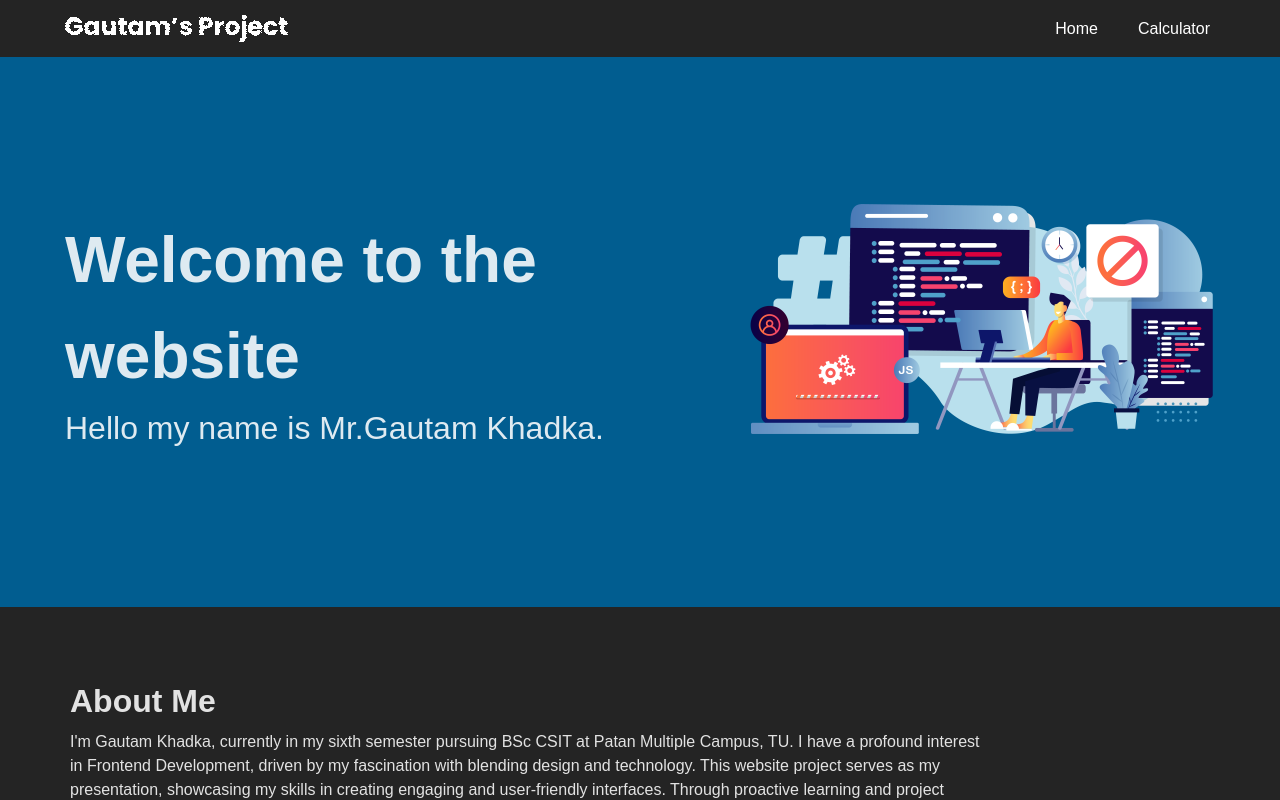
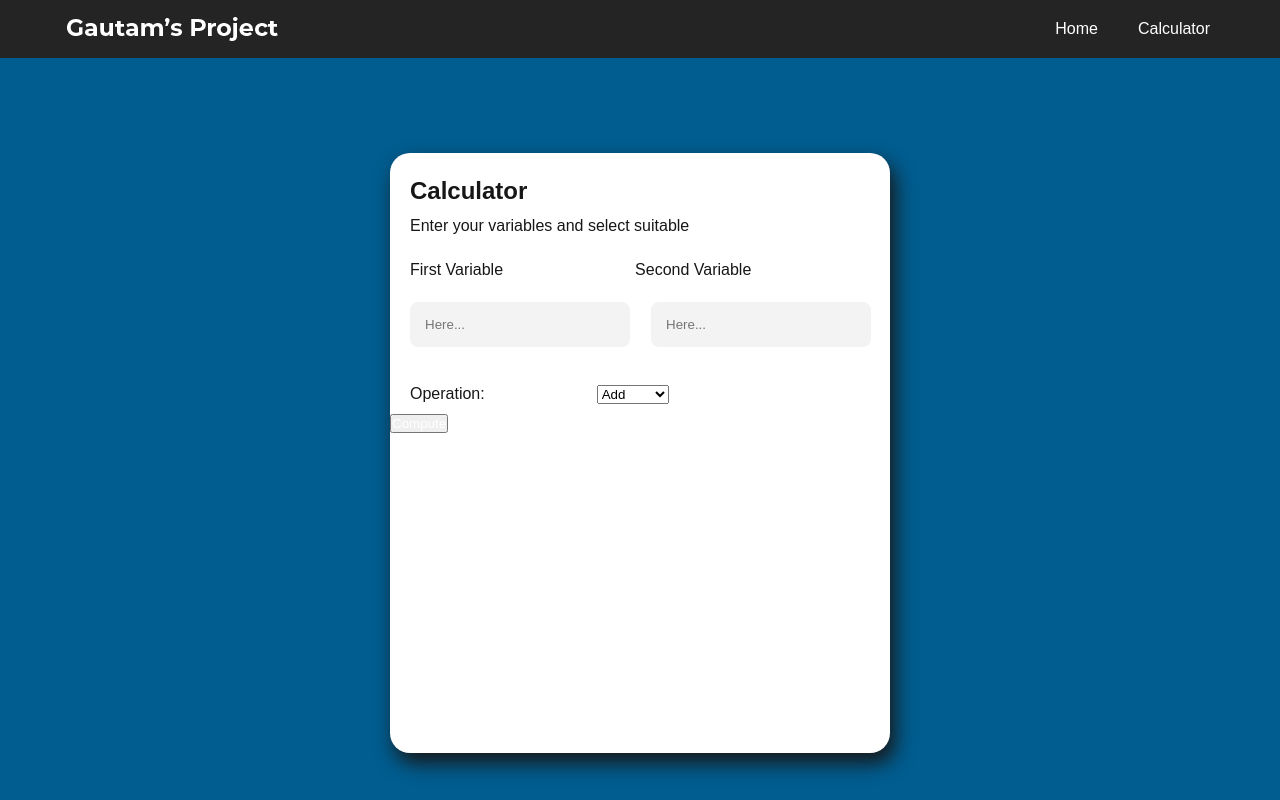
Before and after one commit to GautamKhadka1/myproject, a React (Vite) app in the folder project1/: page /calculator in a window 1280 px wide. Shown: the top 800 px of the page. Built offline with nearby package versions, Linux system fonts and the light colour scheme.

Commit message:
Commit with changes such as adding calculator

```diff
--- a/project1/package.json
+++ b/project1/package.json
@@ -11,6 +11,7 @@
   "dependencies": {
     "react": "^18.2.0",
     "react-dom": "^18.2.0",
+    "react-hooks": "^1.0.1",
     "react-router-dom": "^6.22.3"
   },
   "devDependencies": {
--- a/project1/src/App.jsx
+++ b/project1/src/App.jsx
@@ -1,22 +1,27 @@
-import Navbar from './components/Navbar';
-import Body from './components/Body';
-import Footer from './components/Footer';
-import AboutMe from './components/AboutMe';
+import React from "react";
+import Calculator from "./components/Calculator";
+import Home from "./components/Home";
 
-
-
-import './components/index.css';
+import {
+  BrowserRouter as Router,
+  Routes,
+  Route,
+  Navigate,
+} from "react-router-dom";
+import "./components/index.css";
 function App() {
-
   return (
-    <div >
-      <Navbar/>
-      <Body/>
-
-      <AboutMe/>
-      <Footer/>
-    </div>
-  )
+    <>
+      <Router>
+        <Routes>
+          <Route exact path="/" element={<Home />} />
+        </Routes>
+        <Routes>
+          <Route  path="/calculator" element={<Calculator />} />
+        </Routes>
+      </Router>
+    </>
+  );
 }
 
-export default App
+export default App;
--- a/project1/src/components/Calculator.jsx
+++ b/project1/src/components/Calculator.jsx
@@ -1,10 +1,22 @@
 import React from 'react';
+import Navbar from './/Navbar';
+
+import Footer from './Footer';
+import CalculatorForm from './CalculatorForm';
+
+
 import './index.css';
 function Calculator(){
     return(
-        <h1>
-        This is Calculator
-      </h1>
+      <div>
+      <Navbar/>
+      <div id="formContainer">
+        <CalculatorForm/>
+      </div>
+
+
+      <Footer/>
+  </div>
     );
 }
 export default Calculator;
--- /dev/null
+++ b/project1/src/components/CalculatorForm.jsx
@@ -0,0 +1,71 @@
+import "./index.css";
+import React, { useState } from "react";
+
+
+function CalculatorForm() {
+    const [num1, setNum1] = useState("");
+const [num2, setNum2] = useState("");
+const [operation, setOperation] = useState("add");
+const [result, setResult] = useState("");
+
+const handleCalculate = () => {
+  let computedResult;
+  switch (operation) {
+    case "add":
+      computedResult = parseFloat(num1) + parseFloat(num2);
+      break;
+    case "subtract":
+      computedResult = parseFloat(num1) - parseFloat(num2);
+      break;
+    case "multiply":
+      computedResult = parseFloat(num1) * parseFloat(num2);
+      break;
+    default:
+      computedResult = "";
+  }
+  setResult(computedResult);
+};
+  return (
+    <div id="calculatorform">
+      <h2>Calculator</h2>
+      <p>Enter your variables and select suitable </p>
+      <form id="cform">
+        <label for="x">
+          First Variable
+          <br />
+        </label>
+        <label for="y">
+          Second Variable
+          <br />
+        </label>
+        <input
+          id="x"
+          value={num1}
+          onChange={(e) => setNum1(e.target.value)}
+          type="text"
+          placeholder="Here..."
+        ></input>
+
+        <input
+          id="y"
+          value={num2}
+          onChange={(e) => setNum2(e.target.value)}
+          type="text"
+          placeholder="Here..."
+        ></input>
+        <label>Operation:</label>
+        <select
+          value={operation}
+          onChange={(e) => setOperation(e.target.value)}
+        >
+          <option value="add">Add</option>
+          <option value="subtract">Subtract</option>
+          <option value="multiply">Multiply</option>
+        </select>
+      </form>
+      <button onClick={handleCalculate}>Compute</button>
+        {result && <p>Result: {result}</p>}
+    </div>
+  );
+}
+export default CalculatorForm;
--- /dev/null
+++ b/project1/src/components/Home.jsx
@@ -0,0 +1,19 @@
+import React from 'react';
+import Navbar from './/Navbar';
+import Body from './Body';
+import Footer from './Footer';
+import AboutMe from './AboutMe';
+import './index.css';
+
+function Home(){
+    return(
+        <div>
+            <Navbar/>
+            <Body/>
+
+            <AboutMe/>
+            <Footer/>
+        </div>
+    );
+}
+export default Home;
--- a/project1/src/components/Navbar.jsx
+++ b/project1/src/components/Navbar.jsx
@@ -1,5 +1,7 @@
 import React from 'react';
 import './index.css';
+import { Link } from "react-router-dom";
+
 
 function Navbar() {
   return (
@@ -7,8 +9,8 @@ function Navbar() {
         <img class="logo" src='logo.png'></img>
         <nav>
             <ul class="nav_links">
-                <li><a href="#">Home</a></li>
-                <li><a href="#">Calculator</a></li>
+                <li><Link to="/">Home</Link></li>
+                <li><Link to="/calculator">Calculator</Link></li>
             </ul>
         </nav>
     </div>
--- a/project1/src/components/index.css
+++ b/project1/src/components/index.css
@@ -95,6 +95,59 @@ footer{
   display: inline-block;
   padding-left: 50px;
 }
+#formContainer{
+  height: 80%;
+  padding: 50px;
+  align-items: center;
+  align-content: center;
+  justify-content: center;
+
+  background-color: #015d90;
+    /* background-repeat: no-repeat; */
+    /* background-size: cover; */
+    height: 790px;
+    display: flex;
+}
+#calculatorform{
+  background-color: #ffffff;
+  border-radius: 20px;
+  width: 500px;
+  height: 600px;
+  box-shadow: 5px 10px 20px  #171717 ;
+  justify-content: center;
+  align-items: center;
+}
+input{
+  width: 44%;
+  padding: 15px;
+  margin: 15px 1px 15px 20px;
+  border: none;
+  border-radius: 8px;
+  background-color: #f3f3f3;
+  color: #171717;
+
+}
+label{
+  color: #171717;
+  padding: 15px 107px 0px 15px;
+  margin: 5px;
+  display: inline-flex ;
+
+
+}
+div h2{
+  color: #171717;
+  padding: 20px 0px 0px 20px;
+
+
+}
+div p{
+  color: #171717;
+  padding: 5px 0px 0px 20px;
+  font-weight: 500;
+
+}
+
 
 
 
```
Also changed, not shown: project1/logo.png, 1 other file (tests, documents, lock files or other folders).
